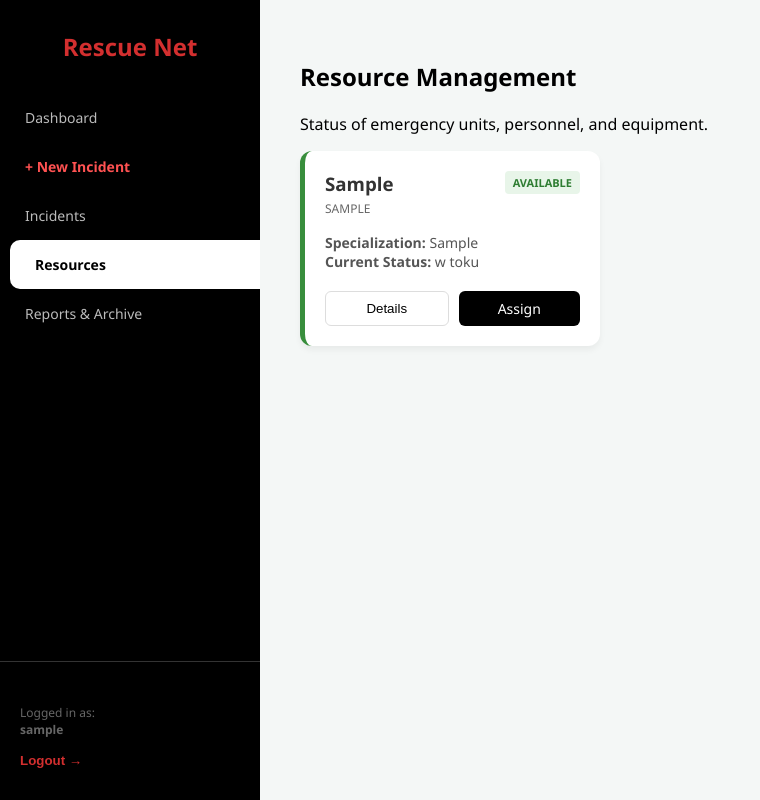
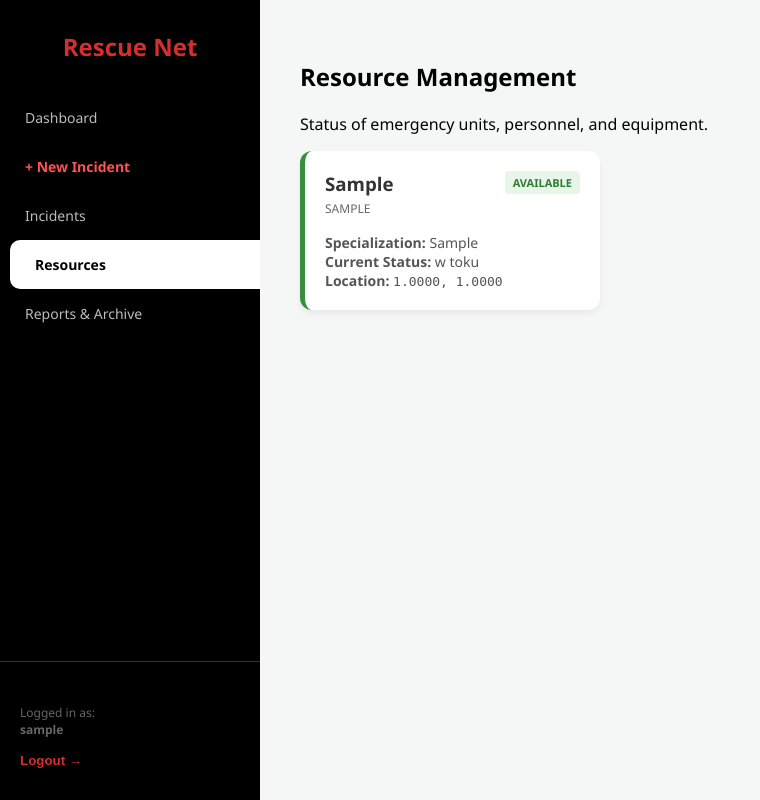
Before and after one commit to Hikaritora/RescueNET, a Django app: page /zasoby/ in a window 1280 px wide. Shown: the whole page, without its empty margins (0-760 px from the left). Run offline with Django 5.2, Linux system fonts and the light colour scheme; a user stored in the database is signed in; tables that the repository leaves empty hold one stand-in row (values such as "Sample post").

Commit message:
Remove action buttons and add coordinates to resource cards
Remove Details and Assign buttons from resource cards; add Location field showing lat/lng coordinates below Current Status.

```diff
--- a/Inspiracja_Apki/management/templates/management/zasoby.html
+++ b/Inspiracja_Apki/management/templates/management/zasoby.html
@@ -19,16 +19,9 @@
 
         <div style="margin-top: 15px; font-size: 14px; color: #555;">
             <strong>Specialization:</strong> {{ zasob.specjalizacja|default:"General" }}<br>
-            <strong>Current Status:</strong> {{ zasob.status }}
-        </div>
-
-        <div style="margin-top: 20px; display: flex; gap: 10px;">
-            <button style="flex: 1; padding: 8px; border: 1px solid #ddd; border-radius: 6px; background: #fff; cursor: pointer;">Details</button>
-            {% if user.rola == 'dyspozytor' or user.is_superuser %}
-            <a href="{% url 'przypisz_zasob' zasob.id %}" style="flex: 1; text-align: center; padding: 8px; border: none; border-radius: 6px; background: #000; color: #fff; cursor: pointer; text-decoration: none; font-size: 14px;">
-            Assign
-        </a>
-    {% endif %}
+            <strong>Current Status:</strong> {{ zasob.status }}<br>
+            <strong>Location:</strong>
+            <span style="font-family: monospace; font-size: 13px;">{{ zasob.lat|floatformat:4 }}, {{ zasob.lng|floatformat:4 }}</span>
         </div>
     </div>
     {% endfor %}
```
